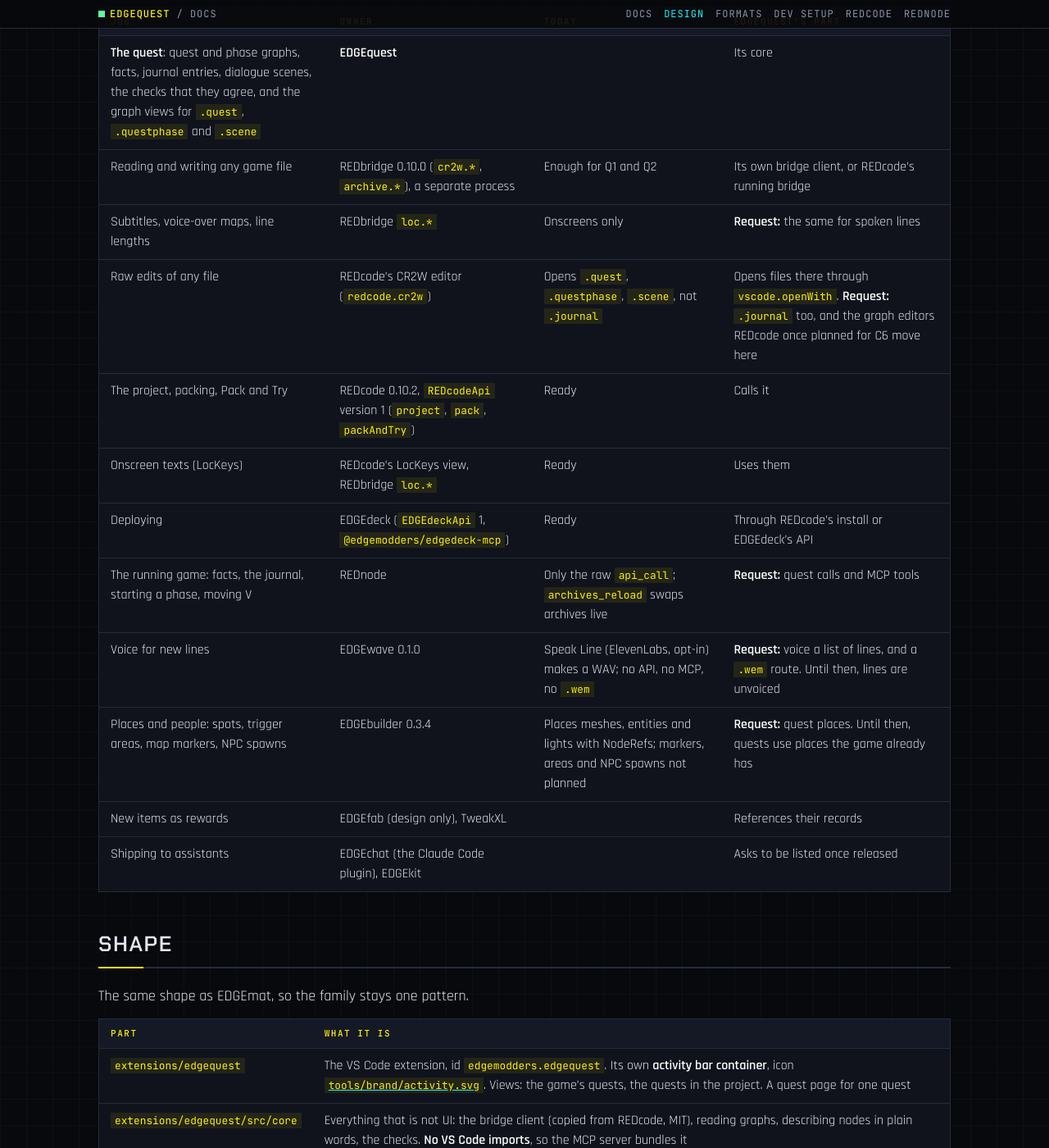
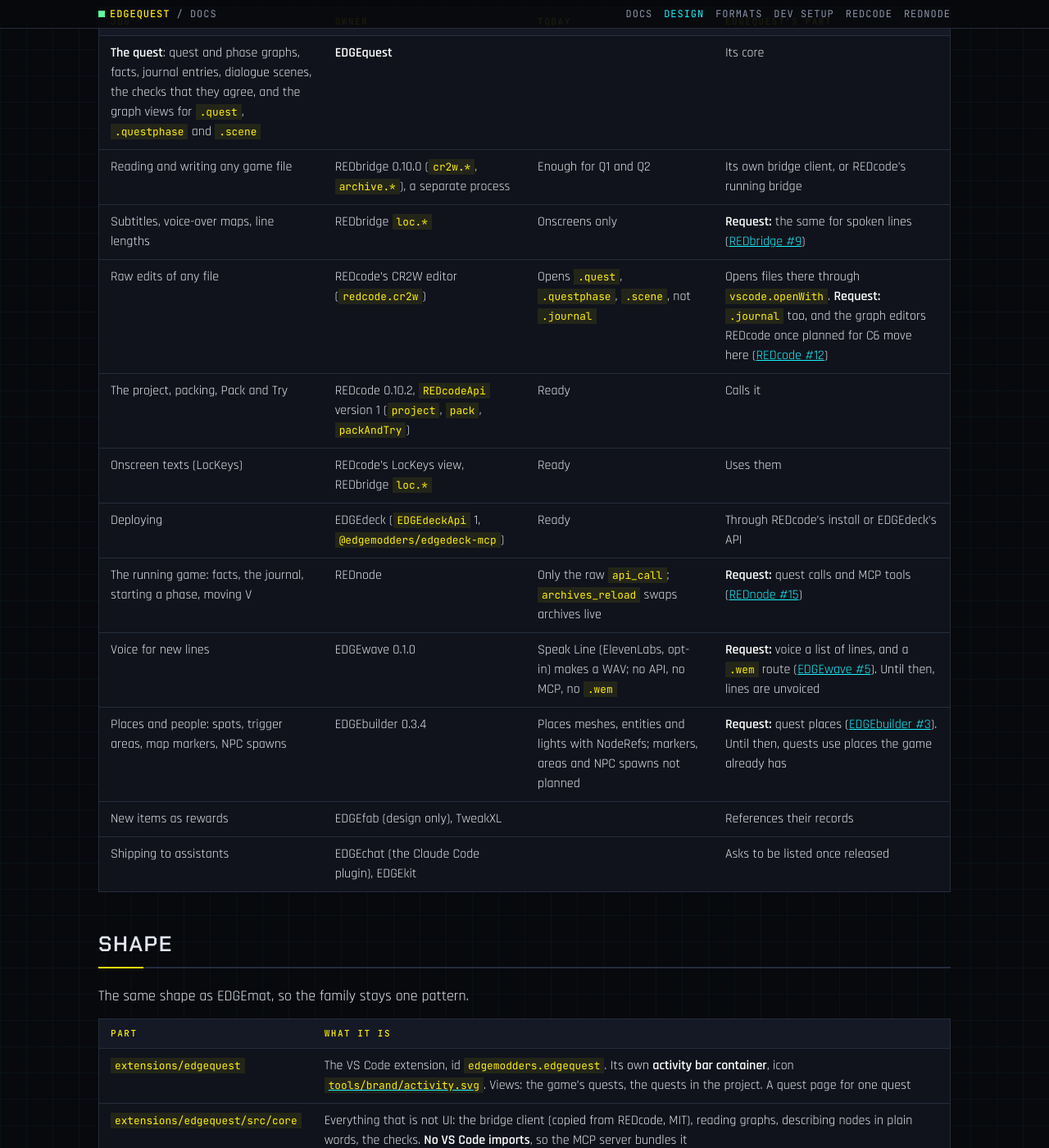
Before and after one commit to Edgemodders/EDGEquest, a Jekyll site: the page built from docs/design.md, in a window 1280 px wide and 1400 px high, scrolled down 2404 px. Shown: the whole window at 82% size. Built offline with Jekyll 4.4.1, drawn with Linux system fonts in a browser that asks for light colours; our own code applies the rules of GitHub Pages for plain Markdown files.

Commit message:
Design: link the five requests filed today
Co-Authored-By: Claude Opus 5.5 <noreply@anthropic.com>

```diff
--- a/docs/design.md
+++ b/docs/design.md
@@ -53,14 +53,14 @@ EDGEquest owns the story layer, which no other EDGE tool owns, and calls the oth
 |---|---|---|---|
 | **The quest**: quest and phase graphs, facts, journal entries, dialogue scenes, the checks that they agree, and the graph views for `.quest`, `.questphase` and `.scene` | **EDGEquest** | | Its core |
 | Reading and writing any game file | REDbridge 0.10.0 (`cr2w.*`, `archive.*`), a separate process | Enough for Q1 and Q2 | Its own bridge client, or REDcode's running bridge |
-| Subtitles, voice-over maps, line lengths | REDbridge `loc.*` | Onscreens only | **Request:** the same for spoken lines |
-| Raw edits of any file | REDcode's CR2W editor (`redcode.cr2w`) | Opens `.quest`, `.questphase`, `.scene`, not `.journal` | Opens files there through `vscode.openWith`. **Request:** `.journal` too, and the graph editors REDcode once planned for C6 move here |
+| Subtitles, voice-over maps, line lengths | REDbridge `loc.*` | Onscreens only | **Request:** the same for spoken lines ([REDbridge #9](https://github.com/Edgemodders/REDbridge/issues/9)) |
+| Raw edits of any file | REDcode's CR2W editor (`redcode.cr2w`) | Opens `.quest`, `.questphase`, `.scene`, not `.journal` | Opens files there through `vscode.openWith`. **Request:** `.journal` too, and the graph editors REDcode once planned for C6 move here ([REDcode #12](https://github.com/Edgemodders/REDcode/issues/12)) |
 | The project, packing, Pack and Try | REDcode 0.10.2, `REDcodeApi` version 1 (`project`, `pack`, `packAndTry`) | Ready | Calls it |
 | Onscreen texts (LocKeys) | REDcode's LocKeys view, REDbridge `loc.*` | Ready | Uses them |
 | Deploying | EDGEdeck (`EDGEdeckApi` 1, `@edgemodders/edgedeck-mcp`) | Ready | Through REDcode's install or EDGEdeck's API |
-| The running game: facts, the journal, starting a phase, moving V | REDnode | Only the raw `api_call`; `archives_reload` swaps archives live | **Request:** quest calls and MCP tools |
-| Voice for new lines | EDGEwave 0.1.0 | Speak Line (ElevenLabs, opt-in) makes a WAV; no API, no MCP, no `.wem` | **Request:** voice a list of lines, and a `.wem` route. Until then, lines are unvoiced |
-| Places and people: spots, trigger areas, map markers, NPC spawns | EDGEbuilder 0.3.4 | Places meshes, entities and lights with NodeRefs; markers, areas and NPC spawns not planned | **Request:** quest places. Until then, quests use places the game already has |
+| The running game: facts, the journal, starting a phase, moving V | REDnode | Only the raw `api_call`; `archives_reload` swaps archives live | **Request:** quest calls and MCP tools ([REDnode #15](https://github.com/Edgemodders/REDnode/issues/15)) |
+| Voice for new lines | EDGEwave 0.1.0 | Speak Line (ElevenLabs, opt-in) makes a WAV; no API, no MCP, no `.wem` | **Request:** voice a list of lines, and a `.wem` route ([EDGEwave #5](https://github.com/Edgemodders/EDGEwave/issues/5)). Until then, lines are unvoiced |
+| Places and people: spots, trigger areas, map markers, NPC spawns | EDGEbuilder 0.3.4 | Places meshes, entities and lights with NodeRefs; markers, areas and NPC spawns not planned | **Request:** quest places ([EDGEbuilder #3](https://github.com/Edgemodders/EDGEbuilder/issues/3)). Until then, quests use places the game already has |
 | New items as rewards | EDGEfab (design only), TweakXL | | References their records |
 | Shipping to assistants | EDGEchat (the Claude Code plugin), EDGEkit | | Asks to be listed once released |
 
```
